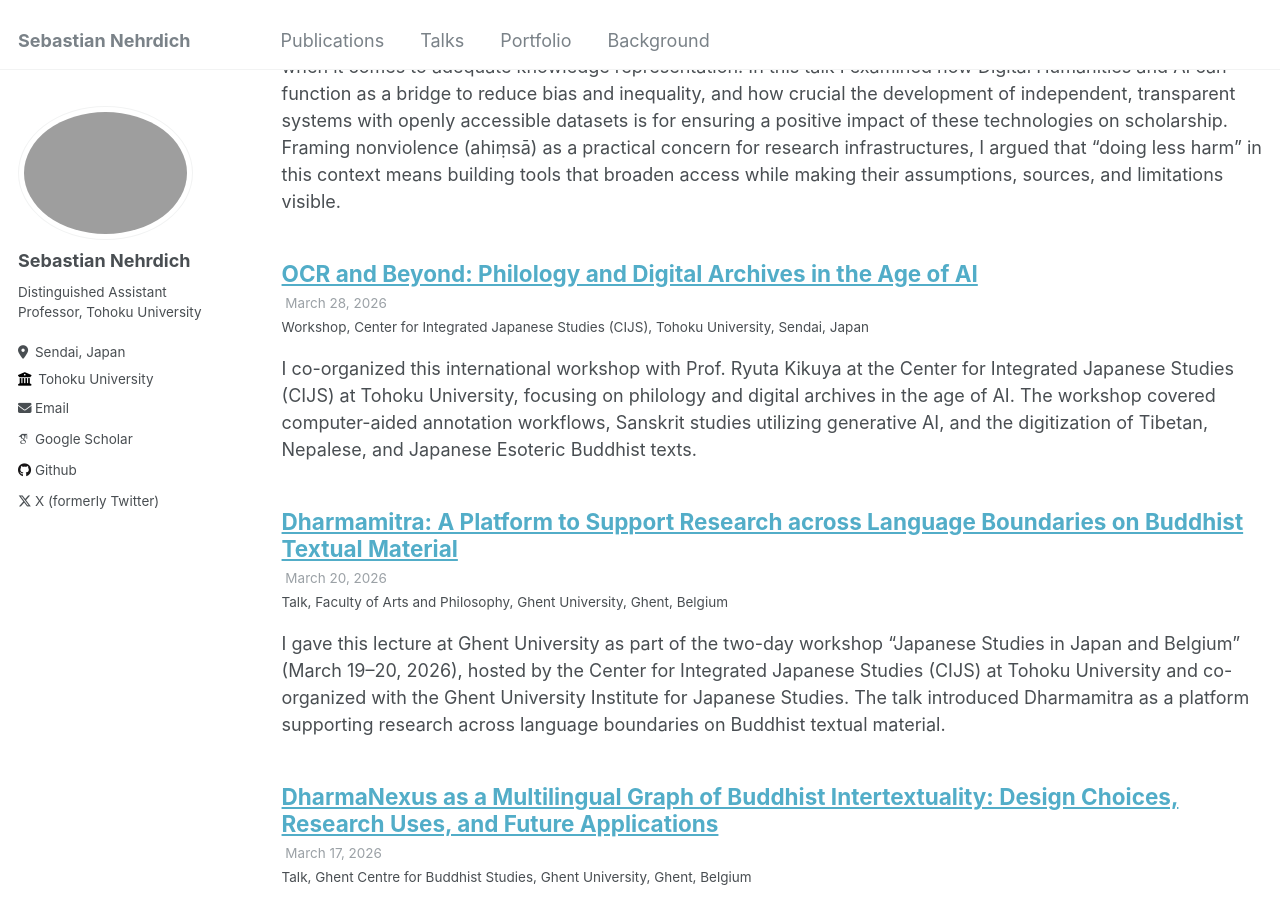
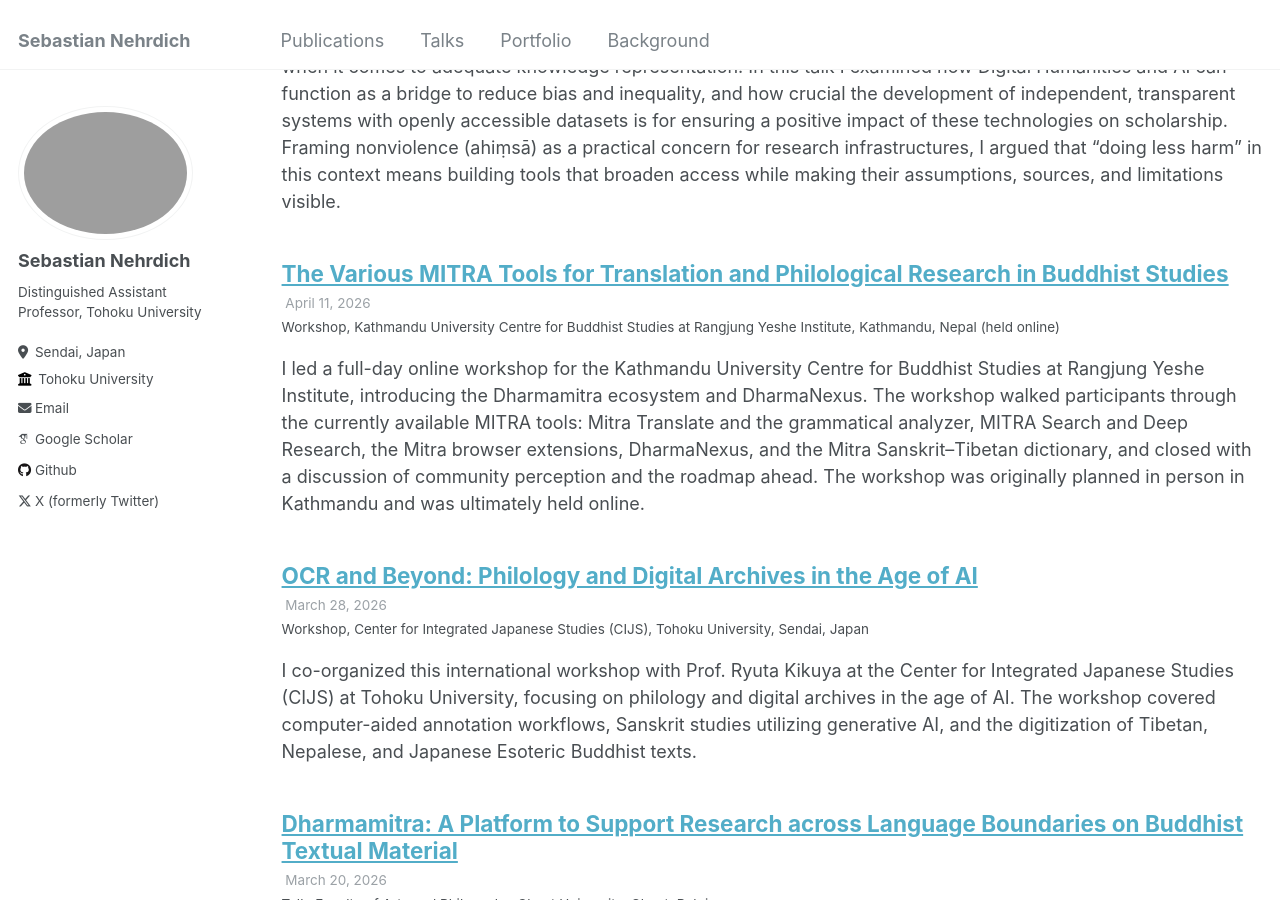
Before and after one commit to sebastian-nehrdich/sebastian-nehrdich.github.io, a Jekyll site: the page built from _pages/talks.html, in a window 1280 px wide and 900 px high, scrolled down 3430 px. Built offline with Jekyll 4.4.1, drawn with Linux system fonts in a browser that asks for light colours; some web fonts are replaced.

Commit message:
add RYI online workshop of April 11, 2026 to talks and news
Co-Authored-By: Claude Fable 5.1 <noreply@anthropic.com>

```diff
--- /dev/null
+++ b/_talks/2026-04-11-ryi-workshop.md
@@ -0,0 +1,13 @@
+---
+title: "The Various MITRA Tools for Translation and Philological Research in Buddhist Studies"
+collection: talks
+type: "Workshop"
+permalink: /talks/2026-04-11-ryi-workshop
+venue: "Kathmandu University Centre for Buddhist Studies at Rangjung Yeshe Institute"
+date: 2026-04-11
+location: "Kathmandu, Nepal (held online)"
+---
+
+I led a full-day online workshop for the Kathmandu University Centre for Buddhist Studies at Rangjung Yeshe Institute, introducing the Dharmamitra ecosystem and DharmaNexus. The workshop walked participants through the currently available MITRA tools: Mitra Translate and the grammatical analyzer, MITRA Search and Deep Research, the Mitra browser extensions, DharmaNexus, and the Mitra Sanskrit–Tibetan dictionary, and closed with a discussion of community perception and the roadmap ahead. The workshop was originally planned in person in Kathmandu and was ultimately held online.
+
+[Workshop announcement at RYI](https://ryi.org/news/workshop-dr-sebastien-nehrdich)
```
Also changed, not shown: _pages/about.md (+1 -0 lines).
